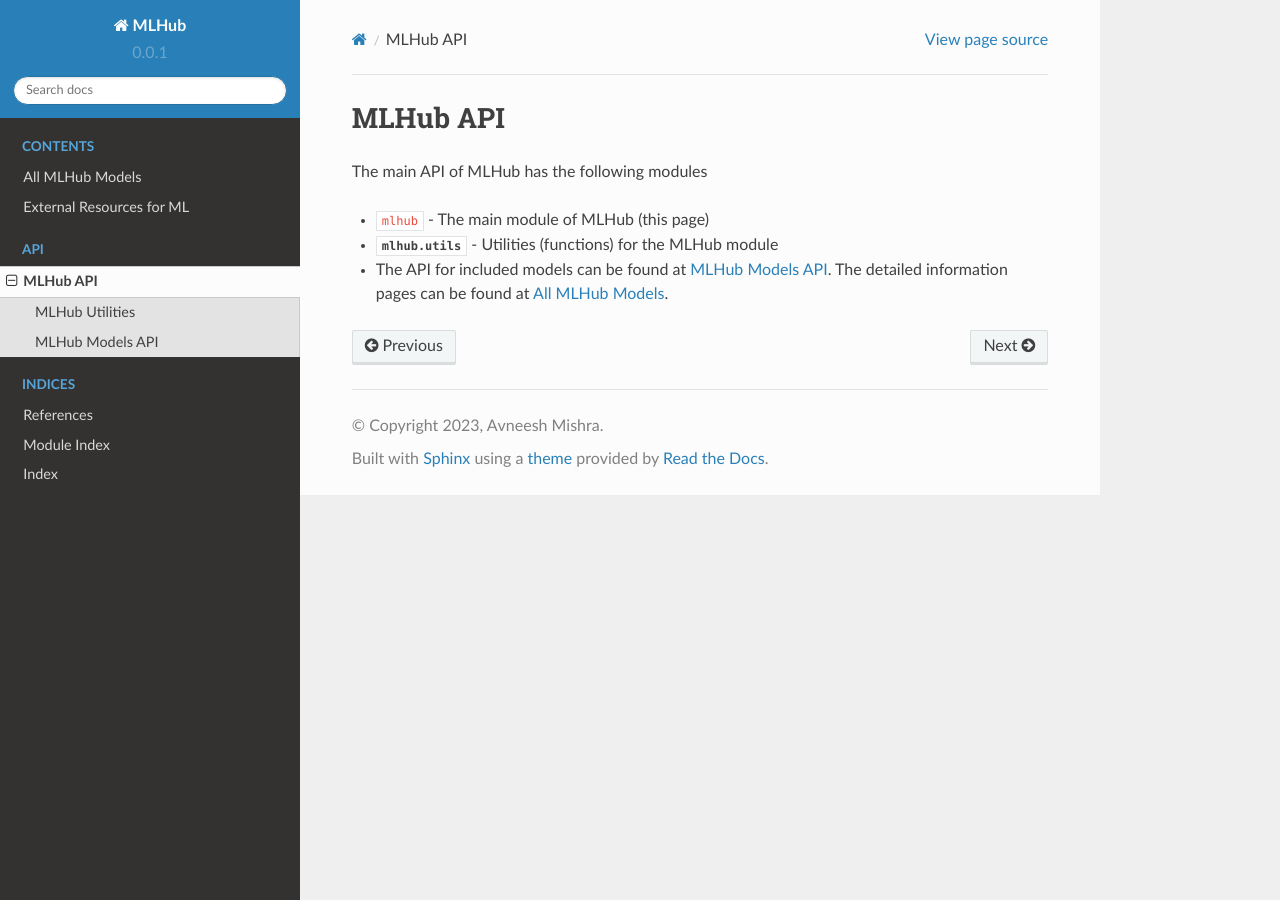
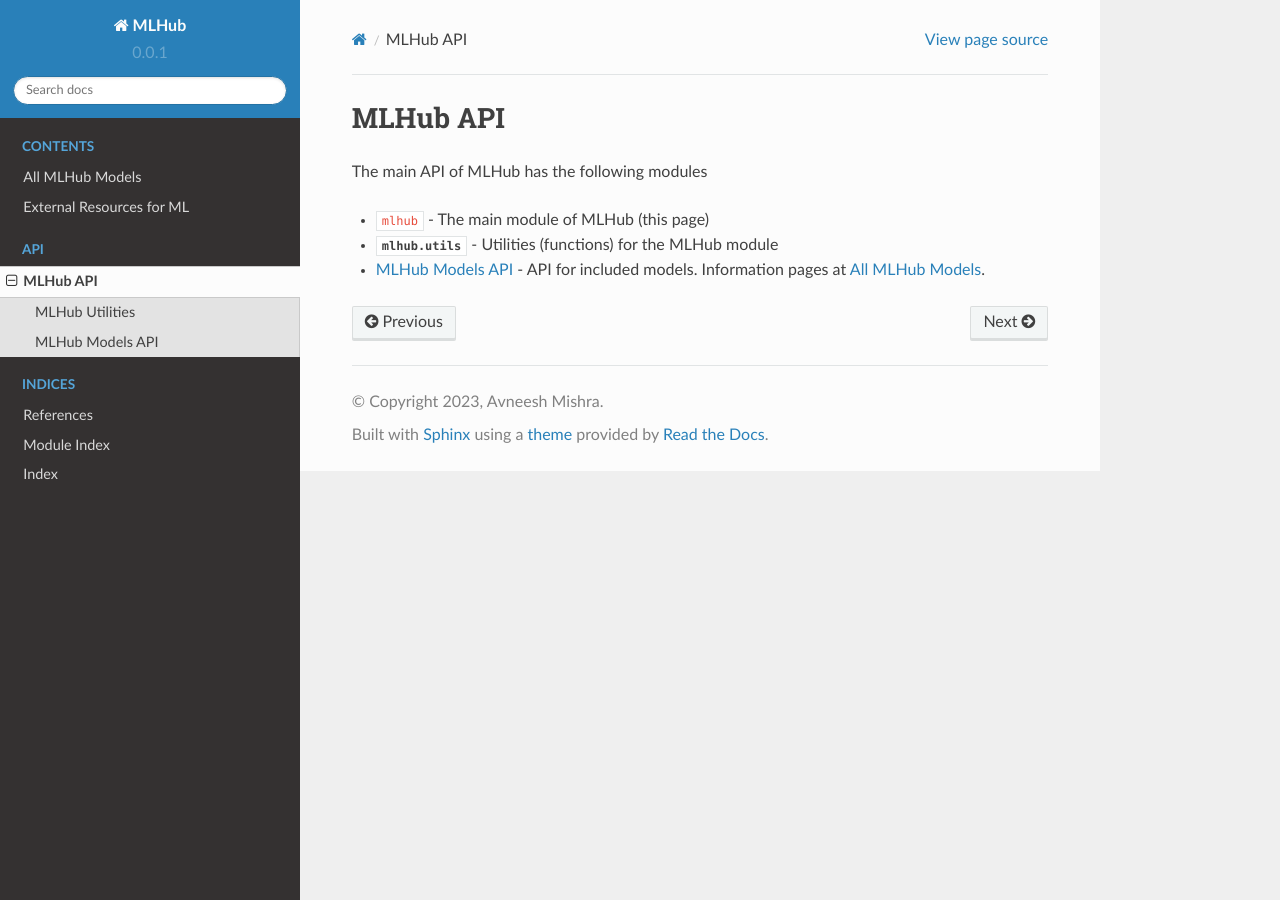
Before and after one commit to TheProjectsGuy/MLHub, a Sphinx documentation site: the page built from docs/api/index.rst, in a window 1280 px wide. Built offline with Sphinx 7.4.7 and the Read the Docs theme 2.0.0, drawn with Linux system fonts in a browser that asks for light colours; part of the change alters nothing that is shown.

```diff
--- a/docs/api/index.rst
+++ b/docs/api/index.rst
@@ -12,4 +12,4 @@ The main API of MLHub has the following modules
 
 - ``mlhub`` - The main module of MLHub (this page)
 - :py:mod:`mlhub.utils` - Utilities (functions) for the MLHub module
-- The API for included models can be found at :doc:`/api/models`. The detailed information pages can be found at :doc:`/models/index`.
+- :doc:`/api/models` - API for included models. Information pages at :doc:`/models/index`.
--- a/docs/conf.py
+++ b/docs/conf.py
@@ -235,4 +235,8 @@ epub_exclude_files = ['search.html']
 
 # Example configuration for intersphinx: refer to the Python standard library.
 # intersphinx_mapping = {'https://docs.python.org/': None}
-intersphinx_mapping = {'python': ('https://docs.python.org/3', None)}
+intersphinx_mapping = {
+    'python': ('https://docs.python.org/3', None),
+    'pytorch': ('https://pytorch.org/docs/stable', None),
+    'numpy': ('https://numpy.org/doc/stable', None),
+}
```
